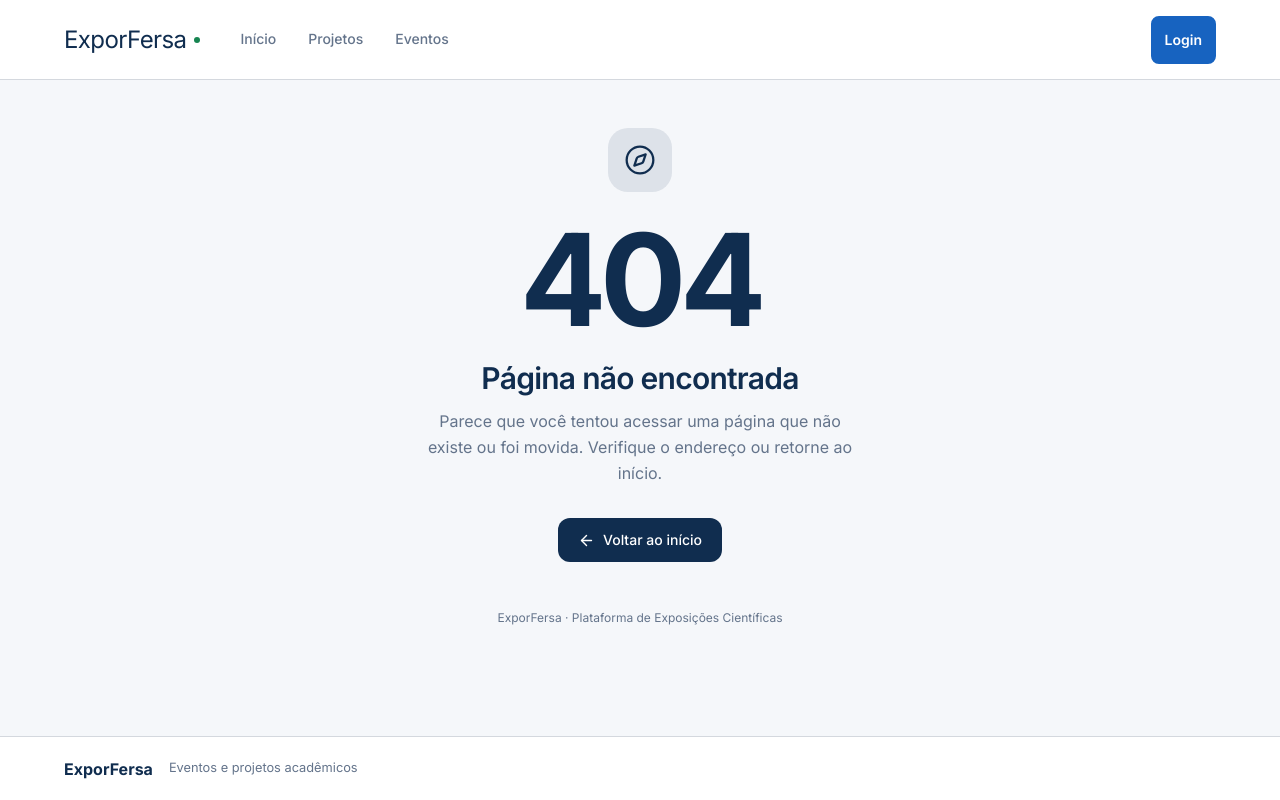
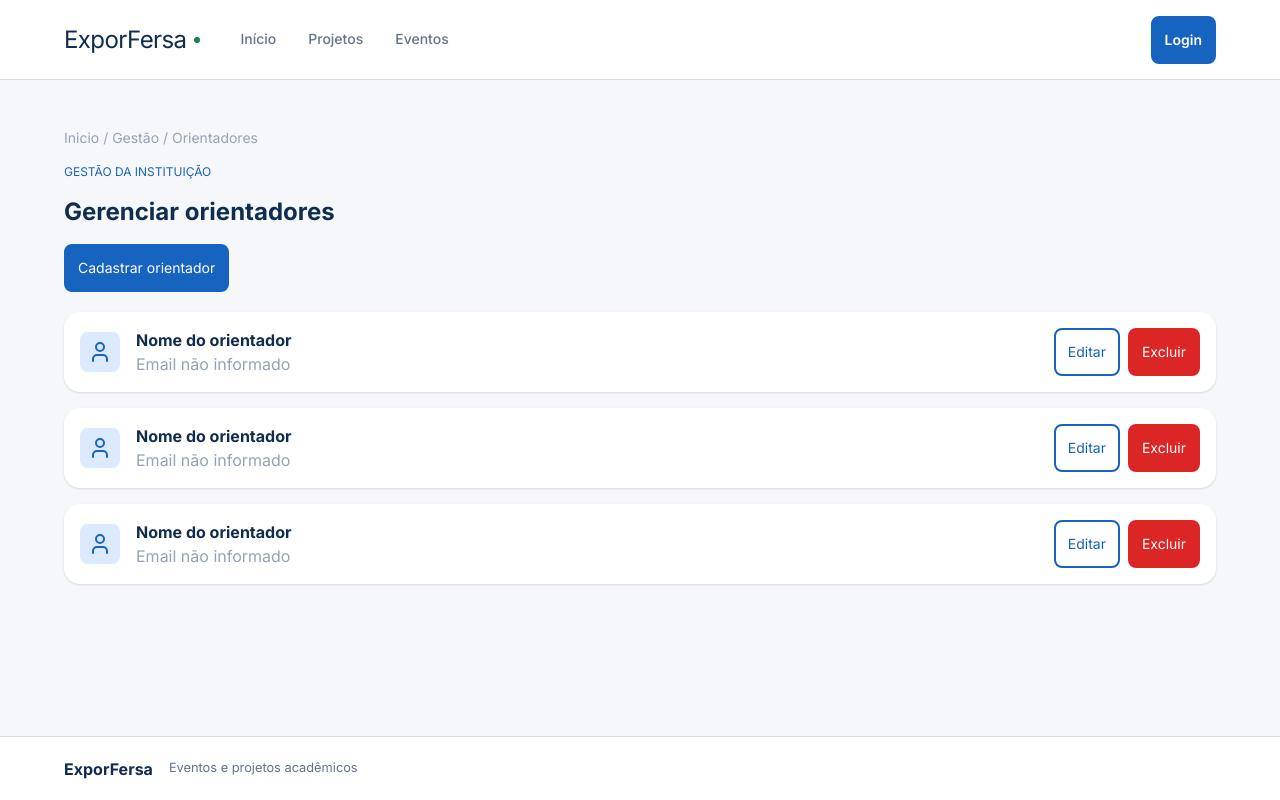
Before and after one commit to RickM19/Exporfersa-frontend, a React (Vite) app: page /admin/orientadores in a window 1280 px wide. Built offline with nearby package versions, Linux system fonts and the light colour scheme.

Commit message:
feat: add advisor registration page

```diff
--- /dev/null
+++ b/src/pages/advisors/ManageAdvisors.jsx
@@ -0,0 +1,70 @@
+import { School, User } from "lucide-react"
+import Card from "../../components/UI/Card"
+import { NavLink } from "react-router-dom";
+import Button from "../../components/UI/Button";
+
+const ManageAdvisors = () => {
+    return (
+        <main>
+            <section className="flex flex-col gap-4 mb-5">
+                <span className="text-sm text-muted block">Inicio / Gestão / Orientadores</span>
+                <span className="text-secondary text-xs uppercase">Gestão da instituição</span>
+                <h1 className="text-2xl font-bold">
+                    Gerenciar orientadores
+                </h1>
+                <NavLink to={"/admin/orientadores/cadastrar"}>
+                    <Button value="Cadastrar orientador" type="primary" />
+                </NavLink>
+            </section>
+            <section className="flex flex-col gap-4">
+                <Card width="full">
+                    <div className="flex justify-between">
+                        <div className="flex items-center">
+                            <User className="w-10 h-10 p-2 rounded-md bg-secondary-100 text-secondary mr-4" />
+                            <div>
+                                <p className="font-bold">Nome do orientador</p>
+                                <p className="text-muted">Email não informado</p>
+                            </div>
+                        </div>
+                        <div className="flex gap-2">
+                            <Button type="secondary" value="Editar" />
+                            <Button type="destructive" value="Excluir" />
+                        </div>
+                    </div>
+                </Card>
+                <Card width="full">
+                    <div className="flex justify-between">
+                        <div className="flex items-center">
+                            <User className="w-10 h-10 p-2 rounded-md bg-secondary-100 text-secondary mr-4" />
+                            <div>
+                                <p className="font-bold">Nome do orientador</p>
+                                <p className="text-muted">Email não informado</p>
+                            </div>
+                        </div>
+                        <div className="flex gap-2">
+                            <Button type="secondary" value="Editar" />
+                            <Button type="destructive" value="Excluir" />
+                        </div>
+                    </div>
+                </Card>
+                <Card width="full">
+                    <div className="flex justify-between">
+                        <div className="flex items-center">
+                            <User className="w-10 h-10 p-2 rounded-md bg-secondary-100 text-secondary mr-4" />
+                            <div>
+                                <p className="font-bold">Nome do orientador</p>
+                                <p className="text-muted">Email não informado</p>
+                            </div>
+                        </div>
+                        <div className="flex gap-2">
+                            <Button type="secondary" value="Editar" />
+                            <Button type="destructive" value="Excluir" />
+                        </div>
+                    </div>
+                </Card>
+            </section>
+        </main>
+    )
+}
+
+export default ManageAdvisors;
--- a/src/routes/AppRoutes.jsx
+++ b/src/routes/AppRoutes.jsx
@@ -19,6 +19,7 @@ import { ProtectedRoute } from "../components/routes/ProtectedRoute";
 import ManageInstitutions from "../pages/institutions/ManageInstitutions";
 import RegisterInstitution from "../pages/institutions/RegisterInstitution";
 import EditInstitution from "../pages/institutions/EditInstitution";
+import ManageAdvisors from "../pages/advisors/ManageAdvisors";
 
 const AppRoutes = () => {
   const [projects, setProjects] = useState(mockProjects);
@@ -56,8 +57,9 @@ const AppRoutes = () => {
             <Route path="admin/eventos/:id/editar" element={<EditEvent />} />
             <Route path="admin/instituicoes" element={<ManageInstitutions />} />
             <Route path="admin/instituicoes/cadastrar" element={<RegisterInstitution />} />
+            <Route path="admin/instituicoes/editar" element={<EditInstitution />} />
           </Route>
-            <Route path="admin/instituicoes/editar" element={<EditInstitution />} />
+            <Route path="admin/orientadores" element={<ManageAdvisors />} />
 
           <Route path="*" element={<NotFound />} />
           <Route path="/eventos/1" element={<EventPage />} />
```
